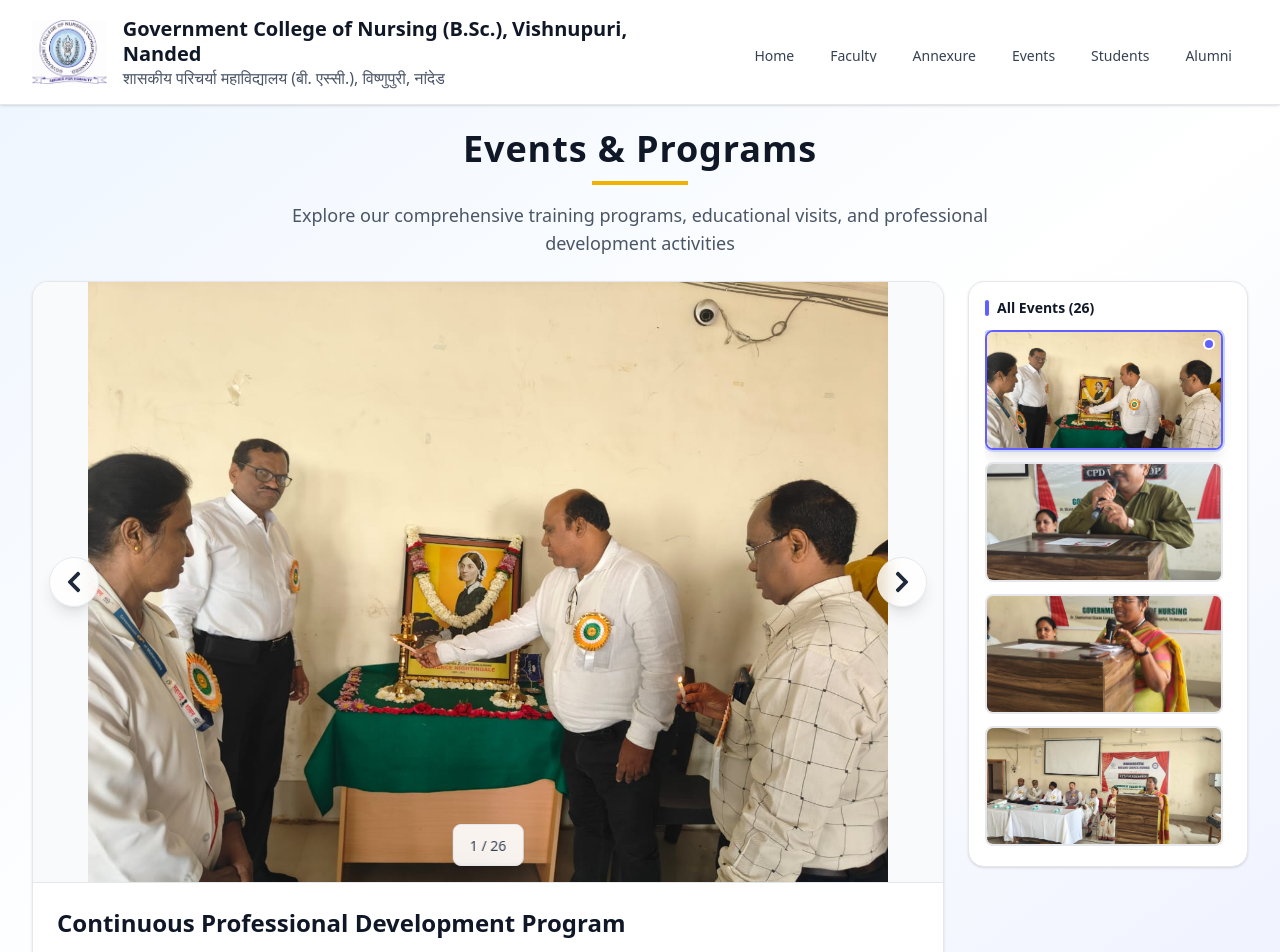
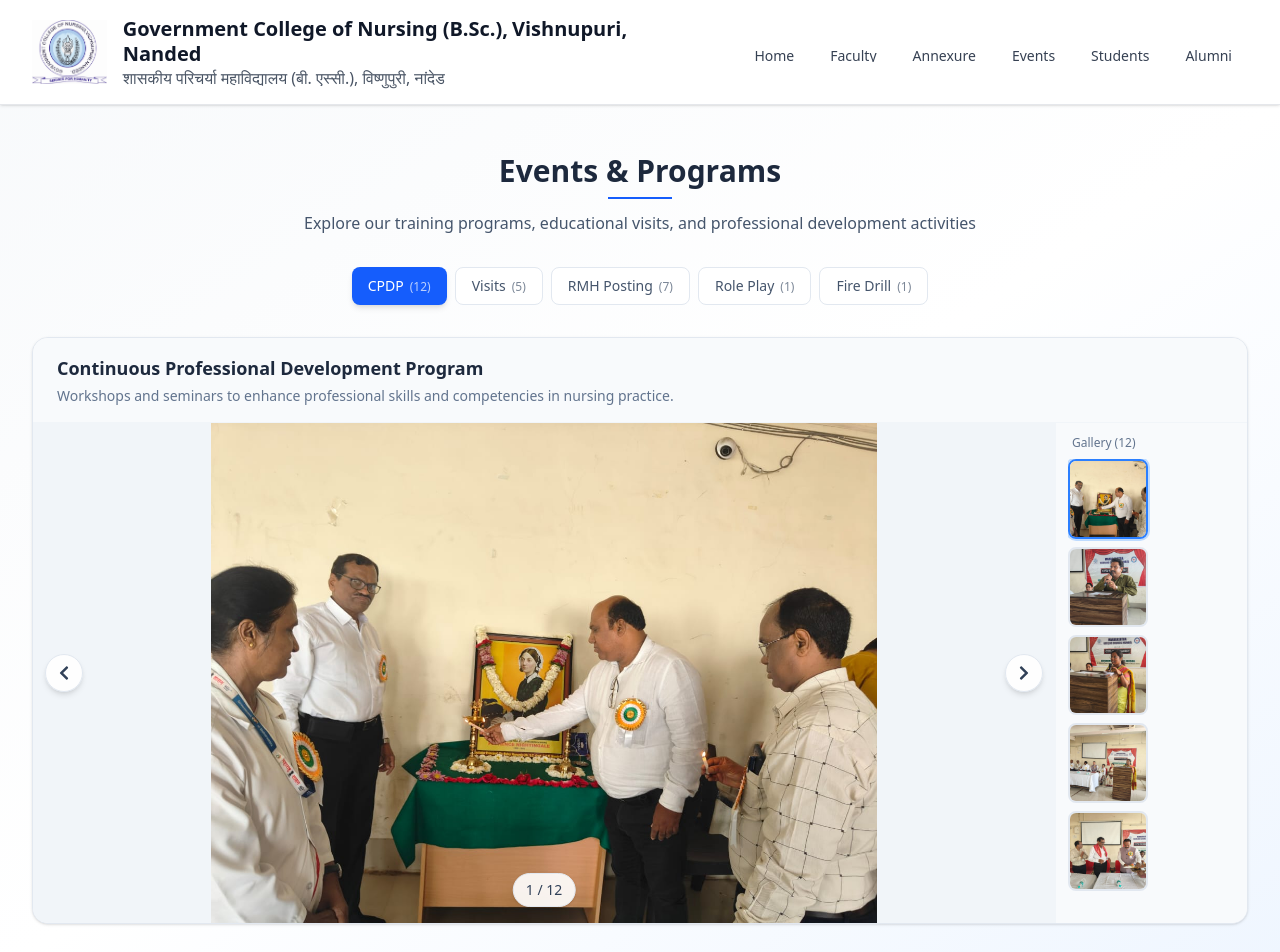
Before and after one commit to MRGokulB/Gconn_frontend, a React (Vite) app: page /events in a window 1280 px wide. Shown: the top 952 px of the page. Built offline with nearby package versions, Linux system fonts and the light colour scheme.

Commit message:
updated the events section added links too

```diff
--- a/src/App.jsx
+++ b/src/App.jsx
@@ -1,6 +1,7 @@
 import { BrowserRouter as Router, Routes, Route } from "react-router-dom";
 import Header from "./components/Header";
 import HeroSection from "./components/HeroSection";
+import ImportantLinks from "./components/ImportantLinks";
 // import Announcements from "./components/Announcements";
 // import LatestNews from "./components/LatestNews";
 import Events from "./components/Events";
@@ -37,6 +38,7 @@ function App() {
           element={
             <>
               <HeroSection />
+              <ImportantLinks />
               <TopOfficers />
               {/* Sections with IDs for smooth scroll */}
               <section id="about">
--- a/src/components/Events.jsx
+++ b/src/components/Events.jsx
@@ -1,7 +1,7 @@
 import React, { useState } from "react";
-import { FaChevronLeft, FaChevronRight } from "react-icons/fa";
+import { FaChevronLeft, FaChevronRight, FaPlay } from "react-icons/fa";
 
-// Your existing imports
+// Image imports
 const Cpd1 = "/assets/Events/Continuous Professional Development Program/CPDP1.jpeg";
 const Cpd2 = "/assets/Events/Continuous Professional Development Program/CPDP2.jpeg";
 const Cpd3 = "/assets/Events/Continuous Professional Development Program/CPDP3.jpeg";
@@ -32,317 +32,215 @@ const RMHV = "/assets/Events/Regional Mental Hospital Yelwarda, Pune Posting/RMH
 const RolePlay = "/assets/Events/Role Play/PlayRole.mp4";
 const FireDrill = "/assets/Events/Fire Drill/Live Fire Drill - Situation ward fire.mp4";
 
-const Events = () => {
-  const events = [
+// Grouped events data
+const eventsData = [
   {
-      type: "image",
+    id: "cpdp",
     title: "Continuous Professional Development Program",
+    shortTitle: "CPDP",
     description: "Workshops and seminars to enhance professional skills and competencies in nursing practice.",
-      src: Cpd1,
+    media: [
+      { type: "image", src: Cpd1 },
+      { type: "image", src: Cpd2 },
+      { type: "image", src: Cpd3 },
+      { type: "image", src: Cpd4 },
+      { type: "image", src: Cpd5 },
+      { type: "image", src: Cpd6 },
+      { type: "image", src: Cpd7 },
+      { type: "image", src: Cpd8 },
+      { type: "image", src: Cpd9 },
+      { type: "image", src: Cpd10 },
+      { type: "image", src: Cpd11 },
+      { type: "image", src: Cpd12 },
+    ]
   },
   {
-      type: "image",
-      title: "Continuous Professional Development Program",
-      description: "Workshops and seminars to enhance professional skills and competencies in nursing practice.",
-      src: Cpd2,
+    id: "edu-visits",
+    title: "Educational Visits",
+    shortTitle: "Visits",
+    description: "Visits to hospitals and healthcare institutions for practical learning experiences.",
+    media: [
+      { type: "image", src: EDU1, caption: "Rural Primary Health Centre" },
+      { type: "image", src: EDU2, caption: "Biomedical Waste Treatment Plant" },
+      { type: "image", src: EDU3, caption: "Old Age Home Visit" },
+      { type: "image", src: EDU4, caption: "Old Age Home Visit" },
+      { type: "image", src: EDU5, caption: "Sub Centre Kakandi" },
+    ]
   },
   {
-      type: "image",
-      title: "Continuous Professional Development Program",
-      description: "Workshops and seminars to enhance professional skills and competencies in nursing practice.",
-      src: Cpd3,
+    id: "rmh",
+    title: "Regional Mental Hospital Yerwada, Pune",
+    shortTitle: "RMH Posting",
+    description: "Practical exposure and training in psychiatric nursing care and mental health services.",
+    media: [
+      { type: "image", src: RMH1 },
+      { type: "image", src: RMH2 },
+      { type: "image", src: RMH3 },
+      { type: "image", src: RMH4 },
+      { type: "image", src: RMH5 },
+      { type: "image", src: RMH6 },
+      { type: "video", src: RMHV },
+    ]
   },
   {
-      type: "image",
-      title: "Continuous Professional Development Program",
-      description: "Workshops and seminars to enhance professional skills and competencies in nursing practice.",
-      src: Cpd4,
+    id: "role-play",
+    title: "Role Play Activities",
+    shortTitle: "Role Play",
+    description: "Interactive role-playing sessions for clinical skill development and patient communication.",
+    media: [
+      { type: "video", src: RolePlay },
+    ]
   },
   {
-      type: "image",
-      title: "Continuous Professional Development Program",
-      description: "Workshops and seminars to enhance professional skills and competencies in nursing practice.",
-      src: Cpd5,
-    },
-    {
-      type: "image",
-      title: "Continuous Professional Development Program",
-      description: "Workshops and seminars to enhance professional skills and competencies in nursing practice.",
-      src: Cpd6,
-    },
-    {
-      type: "image",
-      title: "Continuous Professional Development Program",
-      description: "Workshops and seminars to enhance professional skills and competencies in nursing practice.",
-      src: Cpd7,
-    },
-    {
-      type: "image",
-      title: "Continuous Professional Development Program",
-      description: "Workshops and seminars to enhance professional skills and competencies in nursing practice.",
-      src: Cpd8,
-    },
-    {
-      type: "image",
-      title: "Continuous Professional Development Program",
-      description: "Workshops and seminars to enhance professional skills and competencies in nursing practice.",
-      src: Cpd9,
-    },
-    {
-      type: "image",
-      title: "Continuous Professional Development Program",
-      description: "Workshops and seminars to enhance professional skills and competencies in nursing practice.",
-      src: Cpd10,
-    },
-    {
-      type: "image",
-      title: "Continuous Professional Development Program",
-      description: "Workshops and seminars to enhance professional skills and competencies in nursing practice.",
-      src: Cpd11,
-    },
-    {
-      type: "image",
-      title: "Continuous Professional Development Program",
-      description: "Workshops and seminars to enhance professional skills and competencies in nursing practice.",
-      src: Cpd12,
-    },
-    {
-      type: "image",
-      title: "Educational Visits",
-      description: "Visits to hospitals and healthcare institutions for practical learning.",
-      src: EDU1,
-    },
-    {
-      type: "image",
-      title: "Educational Visits",
-      description: "Visit to Biomedical Waste Treatment Plant for learning sustainable healthcare practices.",
-      src: EDU2,
-    },
-    {
-      type: "image",
-      title: "Educational Visits",
-      description: "Visit to Old age Home - Community engagement and elderly care experience.",
-      src: EDU3,
-    },
-    {
-      type: "image",
-      title: "Educational Visits",
-      description: "Visit to Old age Home - Community engagement and elderly care experience.",
-      src: EDU4,
-    },
-    {
-      type: "image",
-      title: "Educational Visits",
-      description: "Visit to Sub Centre Kakandi for primary healthcare exposure.",
-      src: EDU5,
-    },
-    {
-      type: "image",
-      title: "Regional Mental Hospital Yerwada, Pune Posting",
-      description: "Practical exposure and training in psychiatric nursing care and mental health services.",
-      src: RMH1,
-    },
-    {
-      type: "image",
-      title: "Regional Mental Hospital Yerwada, Pune Posting",
-      description: "Practical exposure and training in psychiatric nursing care and mental health services.",
-      src: RMH2,
-    },
-    {
-      type: "image",
-      title: "Regional Mental Hospital Yerwada, Pune Posting",
-      description: "Practical exposure and training in psychiatric nursing care and mental health services.",
-      src: RMH3,
-    },
-    {
-      type: "image",
-      title: "Regional Mental Hospital Yerwada, Pune Posting",
-      description: "Practical exposure and training in psychiatric nursing care and mental health services.",
-      src: RMH4,
-    },
-    {
-      type: "image",
-      title: "Regional Mental Hospital Yerwada, Pune Posting",
-      description: "Practical exposure and training in psychiatric nursing care and mental health services.",
-      src: RMH5,
-    },
-    {
-      type: "image",
-      title: "Regional Mental Hospital Yerwada, Pune Posting",
-      description: "Practical exposure and training in psychiatric nursing care and mental health services.",
-      src: RMH6,
-    },
-    {
-      type: "video",
-      title: "Regional Mental Hospital Yerwada, Pune Posting",
-      description: "Practical exposure and training in psychiatric nursing care and mental health services.",
-      src: RMHV,
-    },
-    {
-      type: "video",
-      title: "Role Play Activities",
-      description: "Interactive role-playing sessions for clinical skill development and patient communication.",
-      src: RolePlay,
-    },
-    {
-      type: "video",
+    id: "fire-drill",
     title: "Live Fire Drill Exercise",
+    shortTitle: "Fire Drill",
     description: "Emergency preparedness and safety drills to prepare for hospital fire situations.",
-      src: FireDrill,
+    media: [
+      { type: "video", src: FireDrill },
+    ]
   },
 ];
 
-  const [currentIndex, setCurrentIndex] = useState(0);
+const Events = () => {
+  const [activeEventIndex, setActiveEventIndex] = useState(0);
+  const [activeMediaIndex, setActiveMediaIndex] = useState(0);
 
-  const prevSlide = () => {
-    setCurrentIndex((prev) => (prev === 0 ? events.length - 1 : prev - 1));
+  const activeEvent = eventsData[activeEventIndex];
+  const activeMedia = activeEvent.media[activeMediaIndex];
+
+  const handleEventChange = (index) => {
+    setActiveEventIndex(index);
+    setActiveMediaIndex(0); // Reset to first media when switching events
   };
 
-  const nextSlide = () => {
-    setCurrentIndex((prev) => (prev === events.length - 1 ? 0 : prev + 1));
+  const prevMedia = () => {
+    setActiveMediaIndex((prev) =>
+      prev === 0 ? activeEvent.media.length - 1 : prev - 1
+    );
+  };
+
+  const nextMedia = () => {
+    setActiveMediaIndex((prev) =>
+      prev === activeEvent.media.length - 1 ? 0 : prev + 1
+    );
   };
 
   return (
-    <div className="min-h-screen bg-gradient-to-br from-blue-50 via-white to-indigo-50">
+    <div className="bg-gradient-to-br from-slate-50 via-white to-blue-50 py-12">
+      <div className="max-w-7xl mx-auto px-4 sm:px-6 lg:px-8">
         {/* Header */}
-      <div className="max-w-7xl mx-auto px-4 sm:px-6 lg:px-8 py-6 text-center">
-        <h1 className="text-3xl sm:text-4xl font-extrabold text-gray-900 tracking-wide mb-3">
-          Events & Programs
-        </h1>
-        <div className="w-24 h-1 bg-yellow-500 mx-auto mb-4"></div>
-        <p className="text-lg text-gray-600 max-w-3xl mx-auto">
-          Explore our comprehensive training programs, educational visits, and professional development activities
+        <div className="text-center mb-8">
+          <h2 className="text-3xl font-bold text-slate-800 mb-2">Events & Programs</h2>
+          <div className="w-16 h-0.5 bg-blue-600 mx-auto mb-3"></div>
+          <p className="text-slate-600 max-w-2xl mx-auto">
+            Explore our training programs, educational visits, and professional development activities
           </p>
         </div>
 
+        {/* Event Tabs */}
+        <div className="flex flex-wrap justify-center gap-2 mb-8">
+          {eventsData.map((event, index) => (
+            <button
+              key={event.id}
+              onClick={() => handleEventChange(index)}
+              className={`px-4 py-2 rounded-lg text-sm font-medium transition-all duration-200 ${index === activeEventIndex
+                  ? "bg-blue-600 text-white shadow-md"
+                  : "bg-white text-slate-600 border border-slate-200 hover:border-blue-300 hover:text-blue-600"
+                }`}
+            >
+              {event.shortTitle}
+              <span className="ml-1.5 text-xs opacity-70">({event.media.length})</span>
+            </button>
+          ))}
+        </div>
+
         {/* Main Content */}
-      <div className="max-w-7xl mx-auto px-4 sm:px-6 lg:px-8 pb-12">
-        <div className="flex flex-col lg:flex-row gap-6 items-start">
-          {/* Main Display Area */}
-          <div className="flex-1 w-full">
-            <div className="bg-white rounded-2xl border border-gray-200 overflow-hidden shadow-sm">
-              {/* Media Container */}
-              <div className="relative bg-gray-50">
-                {events[currentIndex].type === "image" ? (
-                  <div className="relative h-[400px] sm:h-[500px] lg:h-[600px] flex items-center justify-center">
+        <div className="bg-white rounded-2xl border border-slate-200 overflow-hidden shadow-sm">
+          {/* Event Title Bar */}
+          <div className="px-6 py-4 border-b border-slate-100 bg-slate-50">
+            <h3 className="text-lg font-semibold text-slate-800">{activeEvent.title}</h3>
+            <p className="text-sm text-slate-500 mt-1">{activeEvent.description}</p>
+          </div>
+
+          <div className="flex flex-col lg:flex-row">
+            {/* Main Media Display */}
+            <div className="flex-1 relative">
+              <div className="relative h-[400px] sm:h-[500px] bg-slate-100 flex items-center justify-center">
+                {activeMedia.type === "image" ? (
                   <img
-                      src={events[currentIndex].src}
-                      alt={events[currentIndex].title}
+                    src={activeMedia.src}
+                    alt={activeEvent.title}
                     className="max-h-full max-w-full object-contain"
                   />
-                  </div>
                 ) : (
-                  <div className="relative h-[400px] sm:h-[500px] lg:h-[600px]">
                   <video
-                      src={events[currentIndex].src}
-                      className="w-full h-full object-contain"
+                    key={activeMedia.src}
+                    src={activeMedia.src}
+                    className="max-h-full max-w-full object-contain"
                     controls
                     autoPlay
                     muted
-                      loop
                   />
-                  </div>
                 )}
 
-                {/* Navigation Arrows */}
+                {/* Navigation Arrows (only show if more than 1 media) */}
+                {activeEvent.media.length > 1 && (
+                  <>
                     <button
-                  onClick={prevSlide}
-                  className="absolute top-1/2 left-3 sm:left-4 transform -translate-y-1/2
-                           bg-white/80 hover:bg-white backdrop-blur-sm
-                           text-gray-800 p-2.5 sm:p-3 rounded-full transition-all shadow-lg
-                           border border-gray-200 hover:scale-110"
-                  aria-label="Previous slide"
+                      onClick={prevMedia}
+                      className="absolute top-1/2 left-3 -translate-y-1/2 bg-white/90 hover:bg-white text-slate-700 p-2.5 rounded-full shadow-md border border-slate-200 transition-all hover:scale-105"
                     >
-                  <FaChevronLeft className="h-5 w-5 sm:h-6 sm:w-6" />
+                      <FaChevronLeft className="h-4 w-4" />
                     </button>
+                    <button
+                      onClick={nextMedia}
+                      className="absolute top-1/2 right-3 -translate-y-1/2 bg-white/90 hover:bg-white text-slate-700 p-2.5 rounded-full shadow-md border border-slate-200 transition-all hover:scale-105"
+                    >
+                      <FaChevronRight className="h-4 w-4" />
+                    </button>
+                  </>
+                )}
 
-                <button
-                  onClick={nextSlide}
-                  className="absolute top-1/2 right-3 sm:right-4 transform -translate-y-1/2
-                           bg-white/80 hover:bg-white backdrop-blur-sm
-                           text-gray-800 p-2.5 sm:p-3 rounded-full transition-all shadow-lg
-                           border border-gray-200 hover:scale-110"
-                  aria-label="Next slide"
-                >
-                  <FaChevronRight className="h-5 w-5 sm:h-6 sm:w-6" />
-                </button>
-
-                {/* Progress Indicator */}
-                <div className="absolute bottom-4 left-1/2 transform -translate-x-1/2
-                              bg-white/90 backdrop-blur-sm px-4 py-2 rounded-lg
-                              border border-gray-200 shadow-sm">
-                  <span className="text-sm font-medium text-gray-700">
-                    {currentIndex + 1} / {events.length}
-                  </span>
-                </div>
-              </div>
-
-              {/* Content Info */}
-              <div className="p-4 sm:p-6 border-t border-gray-200">
-                <h3 className="text-xl sm:text-2xl font-semibold text-gray-900 mb-2">
-                  {events[currentIndex].title}
-                </h3>
-                <p className="text-sm sm:text-base text-gray-600 leading-relaxed">
-                  {events[currentIndex].description}
-                </p>
+                {/* Counter */}
+                <div className="absolute bottom-4 left-1/2 -translate-x-1/2 bg-white/90 px-3 py-1.5 rounded-full text-sm font-medium text-slate-700 shadow-sm border border-slate-200">
+                  {activeMediaIndex + 1} / {activeEvent.media.length}
                 </div>
               </div>
             </div>
 
             {/* Thumbnails Sidebar */}
-          <div className="w-full lg:w-[280px]">
-            <div className="bg-white rounded-2xl border border-gray-200 shadow-sm p-4">
-              <h3 className="text-sm font-semibold text-gray-900 mb-3 flex items-center">
-                <div className="w-1 h-4 bg-indigo-500 mr-2 rounded-full"></div>
-                All Events ({events.length})
-              </h3>
-
-              <div className="flex lg:flex-col gap-2 sm:gap-3 overflow-x-auto lg:overflow-y-auto
-                            max-h-[140px] lg:max-h-[calc(100vh-280px)]
-                            scrollbar-thin scrollbar-thumb-gray-300 scrollbar-track-gray-100
-                            pb-2 lg:pb-0 pr-0 lg:pr-2">
-                {events.map((event, i) => (
+            {activeEvent.media.length > 1 && (
+              <div className="lg:w-48 border-t lg:border-t-0 lg:border-l border-slate-100 bg-slate-50 p-3">
+                <p className="text-xs font-medium text-slate-500 mb-2 px-1">
+                  Gallery ({activeEvent.media.length})
+                </p>
+                <div className="flex lg:flex-col gap-2 overflow-x-auto lg:overflow-y-auto lg:max-h-[440px] pb-2 lg:pb-0">
+                  {activeEvent.media.map((media, index) => (
                     <button
-                    key={i}
-                    onClick={() => setCurrentIndex(i)}
-                    className={`flex-shrink-0 w-[100px] h-[100px] sm:w-[120px] sm:h-[120px] lg:w-full lg:h-[120px]
-                              rounded-lg overflow-hidden border-2 transition-all
-                              hover:scale-105 hover:shadow-md relative group
-                              ${i === currentIndex
-                                ? "border-indigo-500 shadow-lg ring-2 ring-indigo-200"
-                                : "border-gray-200 hover:border-indigo-300"}`}
+                      key={index}
+                      onClick={() => setActiveMediaIndex(index)}
+                      className={`relative flex-shrink-0 w-20 h-20 rounded-lg overflow-hidden border-2 transition-all ${index === activeMediaIndex
+                          ? "border-blue-500 ring-2 ring-blue-200"
+                          : "border-slate-200 hover:border-blue-300"
+                        }`}
                     >
-                    {event.type === "image" ? (
-                      <>
+                      {media.type === "image" ? (
                         <img
-                          src={event.src}
-                          alt={`Thumbnail ${i + 1}`}
+                          src={media.src}
+                          alt={`Thumbnail ${index + 1}`}
                           className="w-full h-full object-cover"
                         />
-                        <div className="absolute inset-0 bg-black/0 group-hover:bg-black/10 transition-colors" />
-                      </>
                       ) : (
-                      <>
-                        <video
-                          src={event.src}
-                          className="w-full h-full object-cover"
-                          muted
-                        />
-                        <div className="absolute inset-0 bg-black/20 flex items-center justify-center">
-                          <svg className="h-8 w-8 text-white drop-shadow-lg" fill="currentColor" viewBox="0 0 20 20">
-                            <path d="M8 5v10l7-5-7-5z" />
-                          </svg>
+                        <div className="w-full h-full bg-slate-200 flex items-center justify-center">
+                          <FaPlay className="h-4 w-4 text-slate-500" />
                         </div>
-                      </>
-                    )}
-                    {i === currentIndex && (
-                      <div className="absolute top-2 right-2 w-2 h-2 bg-indigo-500 rounded-full
-                                    ring-2 ring-white shadow-sm" />
                       )}
                     </button>
                   ))}
                 </div>
               </div>
+            )}
           </div>
         </div>
       </div>
--- a/src/components/TopFaculties.jsx
+++ b/src/components/TopFaculties.jsx
@@ -12,7 +12,7 @@ const officers = [
   {
     name: "Prof. Balaji Nangrale",
     title: "Principal",
-    specialty: "Administration",
+    specialty: "Medical Surgical Nursing",
     img: NangraleImg,
     isPrincipal: true,
   },
@@ -32,7 +32,7 @@ const officers = [
   {
     name: "Mr. Salim Shaikh",
     title: "Tutor",
-    specialty: "Community Health",
+    specialty: "Community Health Nursing",
     img: ShaikhImg,
   },
   {
```
Also changed, not shown: src/Pages/Faculty.jsx (+22 -21 lines), src/Pages/Home.jsx (+3 -13 lines), src/components/ImportantLinks.jsx (+74 -0 lines). Lines whose indentation alone changed are shown as unchanged.
